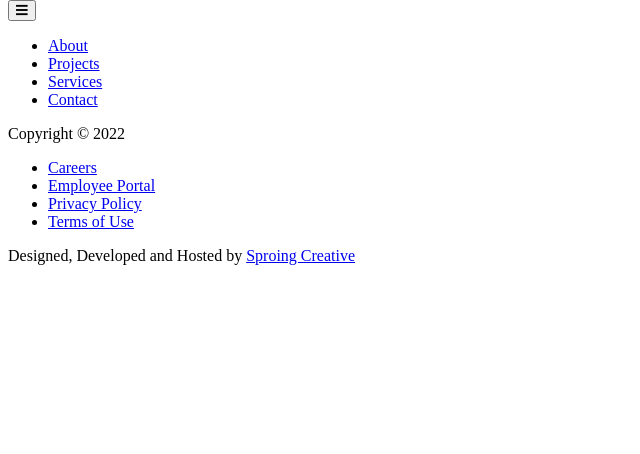
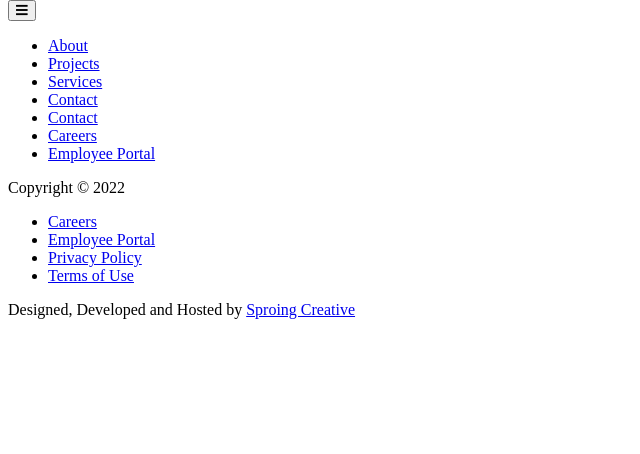
Before and after one commit to charllab/bluepointconstruction, a PHP site: template templates/_layouts/base.twig in a window 1280 px wide. Shown: the part 346-800 px from the top of the page, without its empty margins (0-640 px from the left). Run offline with PHP 8.4, Linux system fonts and the light colour scheme; the template is opened without the code that fills it, so the values that code supplies are empty; some libraries are stand-ins or nearby versions.

Commit message:
moved careers and employee portal to main nav & hid them in the footer

```diff
--- a/templates/_layouts/base.twig
+++ b/templates/_layouts/base.twig
@@ -66,6 +66,20 @@
                         <li class="nav-item">
                             <a title="Contact {{ siteName }} Today" href="{{ siteUrl }}contact" class="nav-link">Contact</a>
                         </li>
+                        <li class="nav-item">
+                            <a title="Contact {{ siteName }} Today" href="{{ siteUrl }}contact" class="nav-link">Contact</a>
+                        </li>
+                        <li class="nav-item">
+                            <a title="Careers" href="{{ siteUrl }}careers" class="nav-link">Careers</a>
+                        </li>
+                        <li class="nav-item">
+                            <a title="Employee Portal"
+                               href="https://kdlgroup-hff.viewpointforcloud.com/Account/Login?co=SKvRhiysSTsNA06rTm24DA%3d%3d"
+                               target="_blank"
+                               class="nav-link">
+                                Employee Portal
+                            </a>
+                        </li>
                     </ul>
                 </div>
             </div>
@@ -85,13 +99,13 @@
                     </div><!-- col -->
                     <div class="col-xxl-4 text-center text-md-left text-xxl-center order-md-1 order-xxl-2">
                         <ul id="footer-menu" class="list-inline list-unstyled mb-2 mt-2 mt-lg-0 mb-xxl-0">
-                            <li class="list-inline-item nav-item nav-item">
+                            <li class="list-inline-item nav-item nav-item d-none">
                                 <a title="Careers in {{ siteName }}"
                                    href="{{ siteUrl }}careers"
                                    class="nav-link footer__nav-link">Careers
                                 </a>
                             </li>
-                            <li class="list-inline-item nav-item">
+                            <li class="list-inline-item nav-item d-none">
                                 <a title="{{ siteName }} Employee Login"
                                    {#href="{{ siteUrl }}employee-portal"#}
                                    href="https://kdlgroup-hff.viewpointforcloud.com/Account/Login?ReturnUrl=%2f"
```
